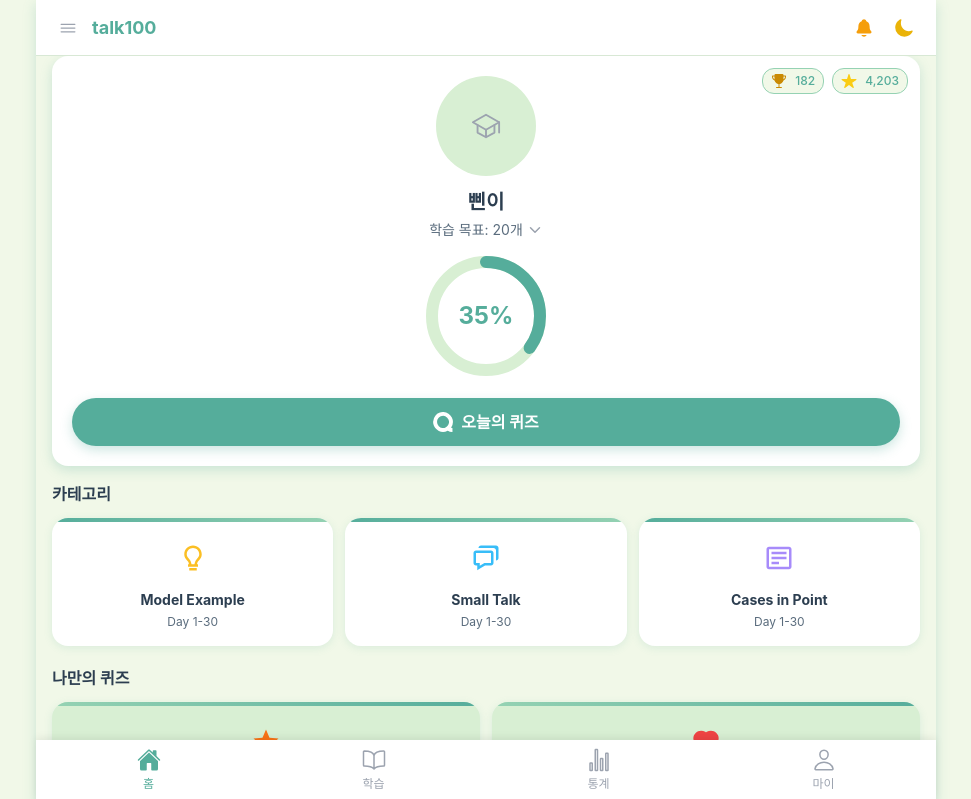
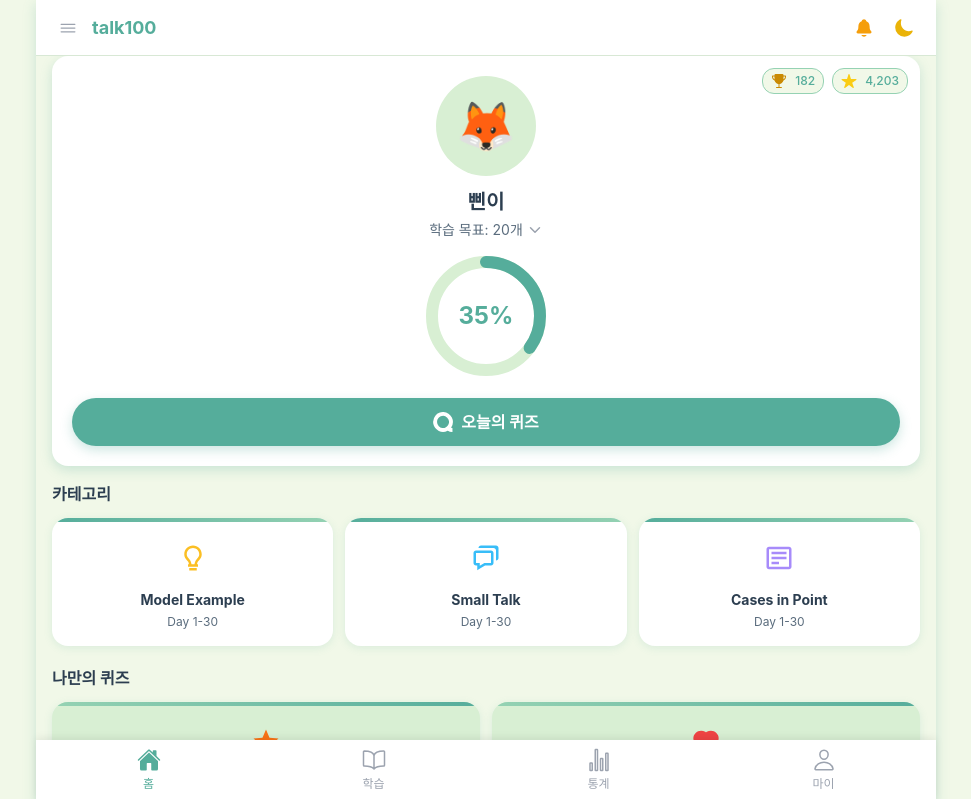
Before and after one commit to jishuya/talk100, a React (Vite) app in the folder frontend/: page / in a window 1280 px wide. Shown: the top 799 px of the page, without its empty margins (154-1125 px from the left). Built offline with nearby package versions, Linux system fonts and the light colour scheme; no server answers.

Commit message:
✨ [feat] Show user avatar on home

```diff
--- a/frontend/src/components/home/CharacterSection.jsx
+++ b/frontend/src/components/home/CharacterSection.jsx
@@ -5,7 +5,7 @@ import { SiQuizlet } from "react-icons/si";
 import { getIconColor } from '../../utils/iconColors.js';
 
 const CharacterSection = ({
-  user = { name: '삔이', goal: 20 },
+  user = { name: '삔이', goal: 20, avatar: '👨‍🎓' },
   progress = { current: 0, total: 20, percentage: 35 },
   badges = { trophy: 182, star: 4203 },
   onStartLearning
@@ -19,8 +19,8 @@ const CharacterSection = ({
       </div>
 
       {/* 캐릭터 아바타 */}
-      <div className="w-25 h-25 mx-auto mb-3 bg-surface rounded-full flex items-center justify-center">
-        <IoSchoolOutline className={getIconColor('IoSchoolOutline', '3xl')} />
+      <div className="w-25 h-25 mx-auto mb-3 bg-surface rounded-full flex items-center justify-center text-5xl">
+        {user.avatar}
       </div>
 
       {/* 캐릭터 정보 */}
--- a/frontend/src/mocks/homePageData.js
+++ b/frontend/src/mocks/homePageData.js
@@ -8,7 +8,8 @@ export const MOCK_HOME_DATA = {
     goal: 20,
     level: 5,
     joinDate: '2024-01-15',
-    uid: 'mock_user_123'
+    uid: 'mock_user_123',
+    avatar: '🦊'
   },
 
   progress: {
```
